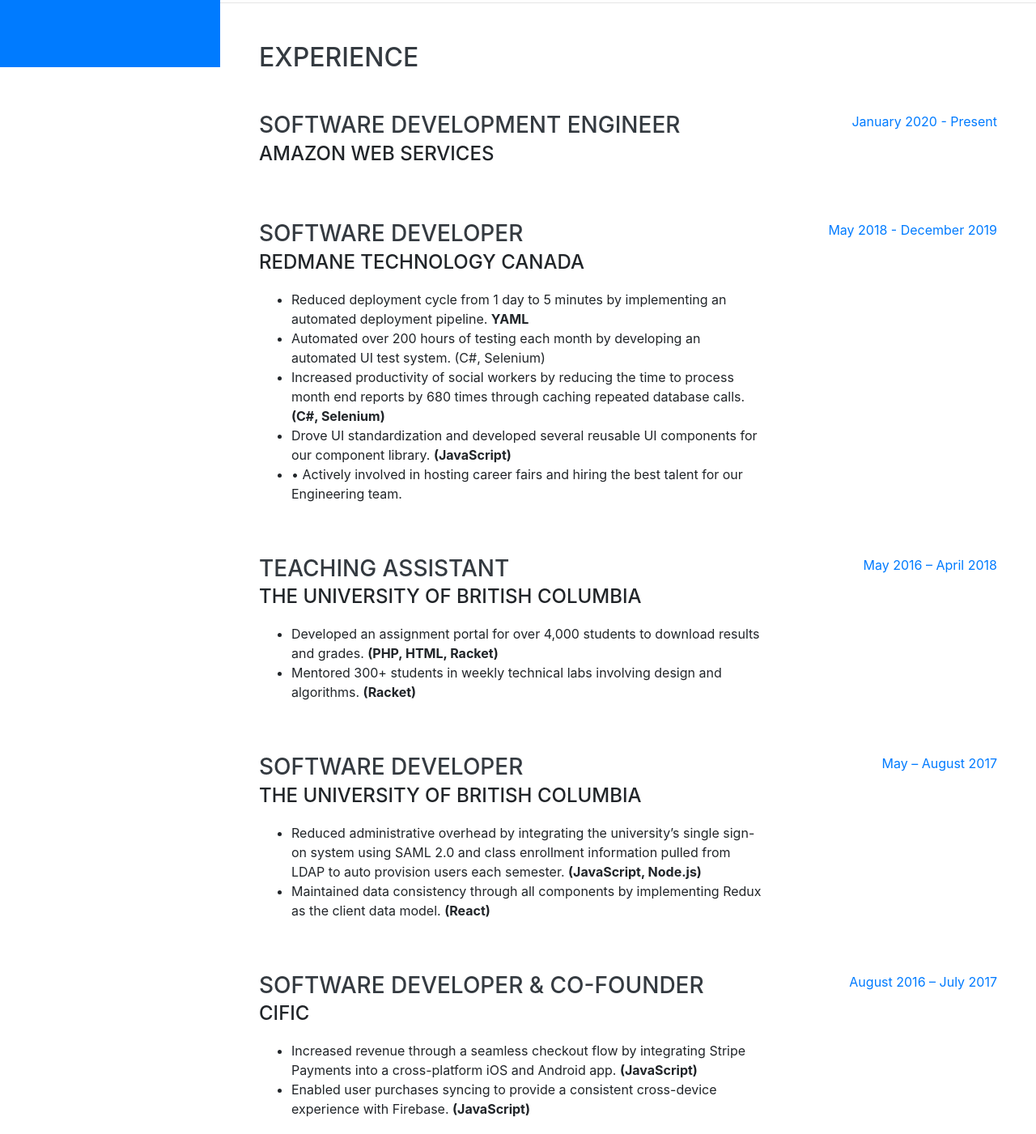
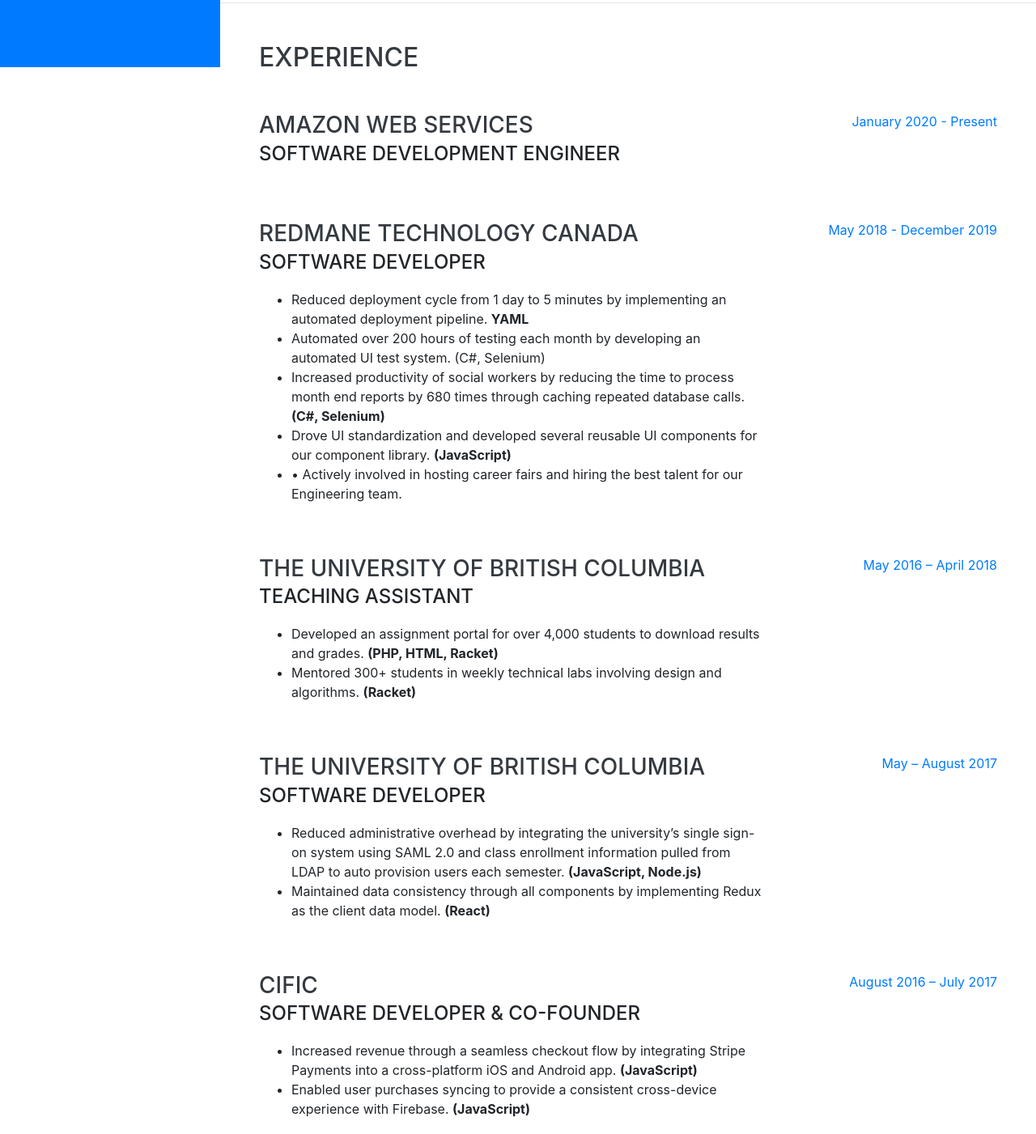
Before and after one commit to RhysBower/www.rhysbower.com, a website with bundled scripts: page index.html in a window 1280 px wide. Shown: the part 717-2118 px from the top of the page at 81% size. Built offline with nearby package versions, Linux system fonts and the light colour scheme; a web font is replaced by a local one.

Commit message:
Switch order of company and title

```diff
--- a/index.html
+++ b/index.html
@@ -147,8 +147,8 @@
             class="resume-item d-flex flex-column flex-md-row justify-content-between mb-5"
           >
             <div class="resume-content">
-              <h3 class="mb-0">Software Development Engineer</h3>
-              <div class="subheading mb-3">Amazon Web Services</div>
+              <h3 class="mb-0">Amazon Web Services</h3>
+              <div class="subheading mb-3">Software Development Engineer</div>
             </div>
             <div class="resume-date text-md-right">
               <span class="text-primary">January 2020 - Present</span>
@@ -159,8 +159,8 @@
             class="resume-item d-flex flex-column flex-md-row justify-content-between mb-5"
           >
             <div class="resume-content">
-              <h3 class="mb-0">Software Developer</h3>
-              <div class="subheading mb-3">RedMane Technology Canada</div>
+              <h3 class="mb-0">RedMane Technology Canada</h3>
+              <div class="subheading mb-3">Software Developer</div>
               <ul>
                 <li>
                   Reduced deployment cycle from 1 day to 5 minutes by
@@ -196,10 +196,8 @@
             class="resume-item d-flex flex-column flex-md-row justify-content-between mb-5"
           >
             <div class="resume-content">
-              <h3 class="mb-0">Teaching Assistant</h3>
-              <div class="subheading mb-3">
-                The University of British Columbia
-              </div>
+              <h3 class="mb-0">The University of British Columbia</h3>
+              <div class="subheading mb-3">Teaching Assistant</div>
               <ul>
                 <li>
                   Developed an assignment portal for over 4,000 students to
@@ -222,10 +220,8 @@
             class="resume-item d-flex flex-column flex-md-row justify-content-between mb-5"
           >
             <div class="resume-content">
-              <h3 class="mb-0">Software Developer</h3>
-              <div class="subheading mb-3">
-                The University of British Columbia
-              </div>
+              <h3 class="mb-0">The University of British Columbia</h3>
+              <div class="subheading mb-3">Software Developer</div>
               <ul>
                 <li>
                   Reduced administrative overhead by integrating the
@@ -250,8 +246,8 @@
             class="resume-item d-flex flex-column flex-md-row justify-content-between"
           >
             <div class="resume-content">
-              <h3 class="mb-0">Software Developer & Co-Founder</h3>
-              <div class="subheading mb-3">Cific</div>
+              <h3 class="mb-0">Cific</h3>
+              <div class="subheading mb-3">Software Developer & Co-Founder</div>
               <ul>
                 <li>
                   Increased revenue through a seamless checkout flow by
```
